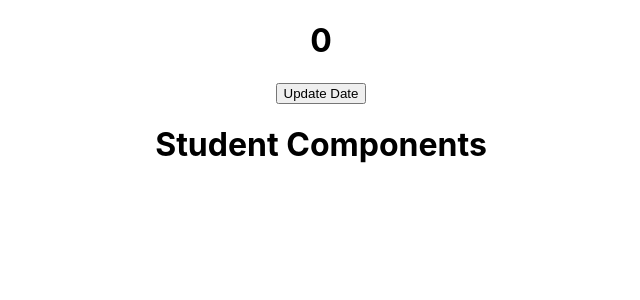
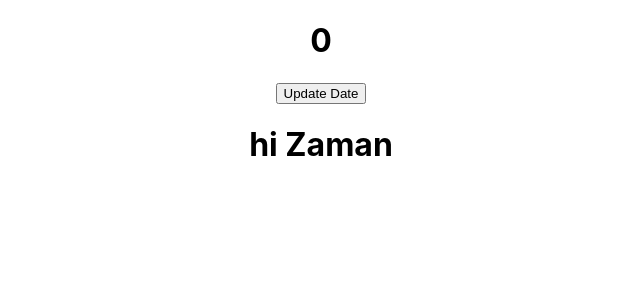
Before and after one commit to zamiasha/Learning-react-, a React (Create React App) app: page / in a window 1280 px wide. Shown: the top 300 px of the page, without its empty margins (319-959 px from the left). Built offline with nearby package versions, Linux system fonts and the light colour scheme.

Commit message:
added propes in to div

```diff
--- a/src/components/Student.jsx
+++ b/src/components/Student.jsx
@@ -3,7 +3,7 @@ import React from 'react'
 function Student (props) {
     console.log(props.name)
   return (
-    <h1>Student Components</h1>
+    <h1>hi {props.name} </h1>
   )
 }
 
```
